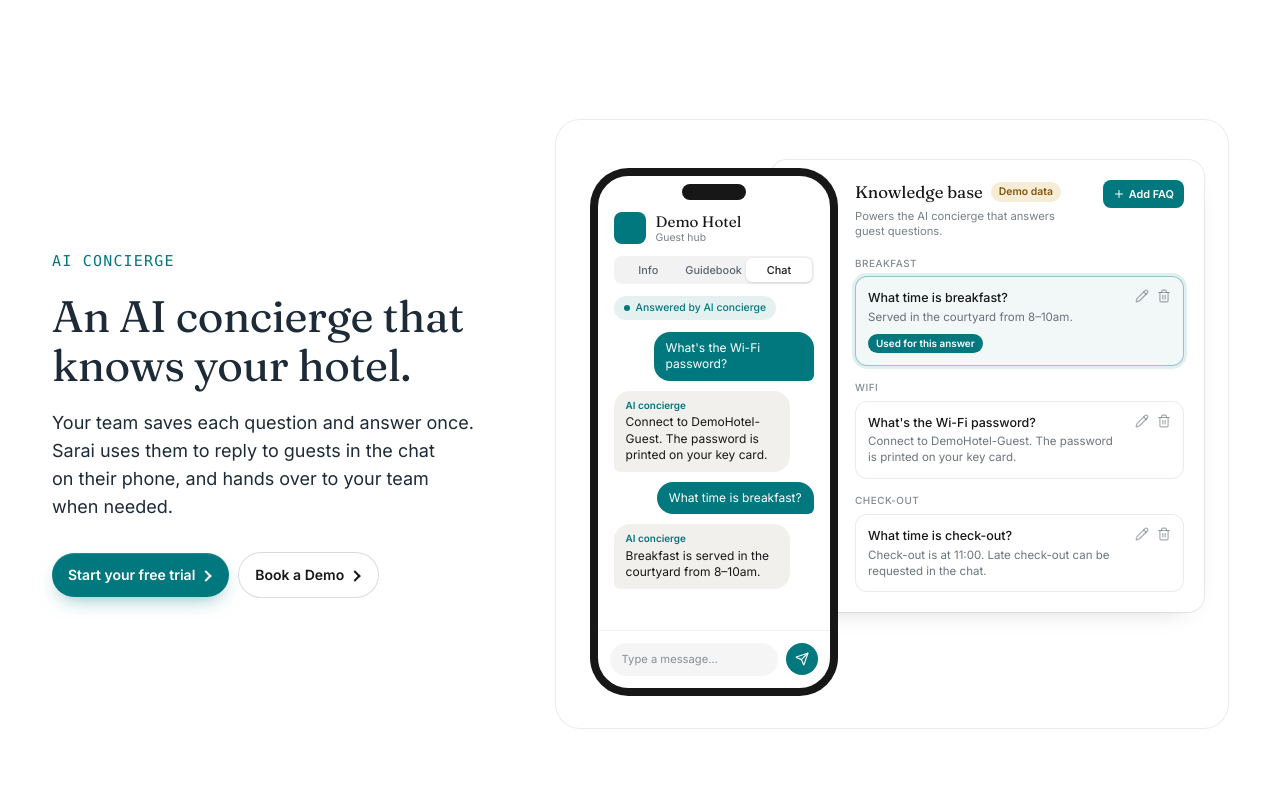
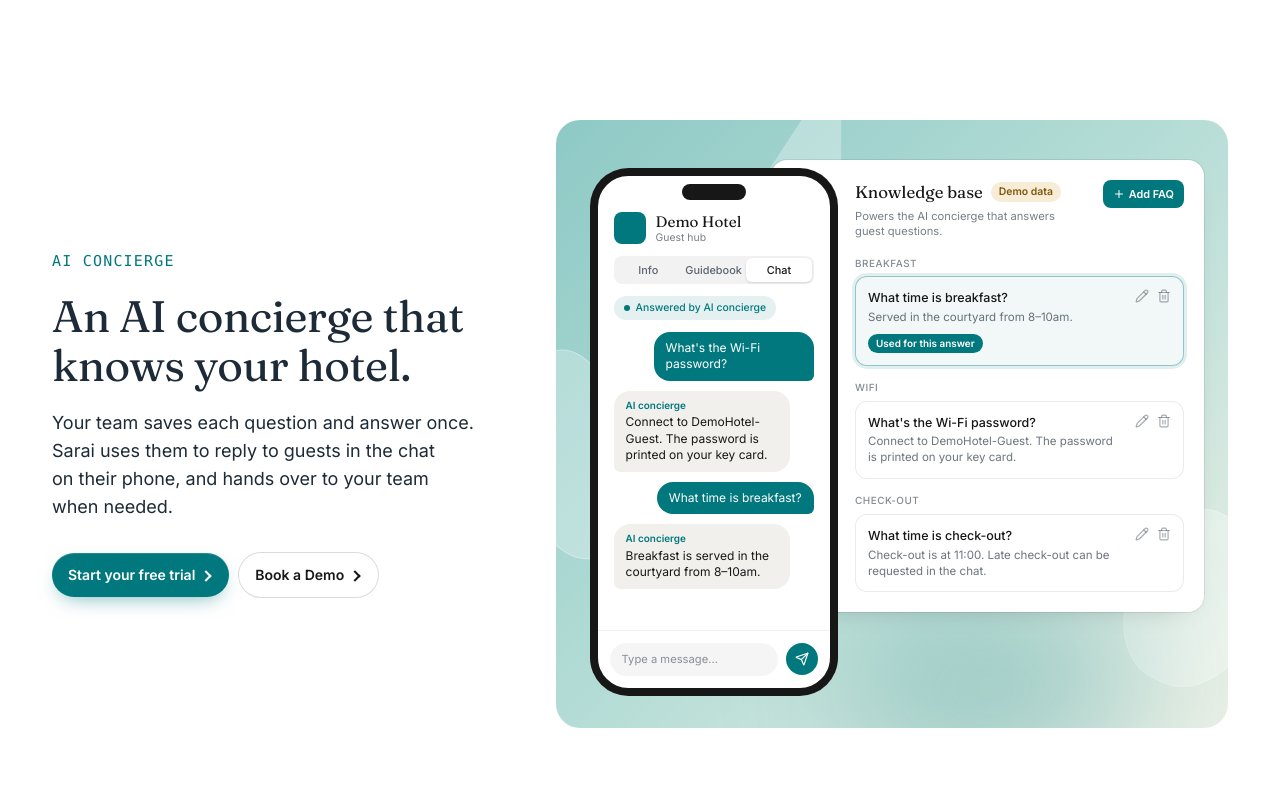
Before and after one commit to abdulrhhkahn/SaraiOS, a Next.js app: page / in a window 1280 px wide. Shown: the part 3400-4200 px from the top of the page. Built offline with nearby package versions, Linux system fonts and the light colour scheme; no server answers.

Commit message:
Add files via upload

```diff
--- a/components/home/ConciergeKnowledge.tsx
+++ b/components/home/ConciergeKnowledge.tsx
@@ -250,8 +250,13 @@ export function ConciergeKnowledge() {
             <div
               ref={ref}
               aria-hidden
-              className="relative isolate flex flex-col gap-8 overflow-hidden rounded-3xl bg-white px-4 py-8 ring-1 ring-black/[0.08] md:block md:h-[38rem] md:p-0"
+              className="relative isolate flex flex-col gap-8 overflow-hidden rounded-3xl bg-[linear-gradient(135deg,#8ec9c5_0%,#b4dcd6_48%,#eaf0e6_100%)] px-4 py-8 md:block md:h-[38rem] md:p-0"
             >
+              {/* soft glass shapes and glow, same style as the Platform and Solutions visuals */}
+              <div className="absolute -top-16 left-[30%] -z-10 h-56 w-28 rotate-[14deg] bg-white/30 [clip-path:polygon(50%_0,100%_100%,0_72%)]" />
+              <div className="absolute top-[38%] -left-10 -z-10 h-52 w-28 -rotate-[16deg] rounded-[60%_40%_55%_45%] bg-white/25 ring-1 ring-white/50" />
+              <div className="absolute -right-8 bottom-10 -z-10 h-44 w-32 rotate-[26deg] rounded-[40%_60%_50%_50%] bg-white/30 ring-1 ring-white/50" />
+              <div className="absolute right-[14%] -bottom-12 -z-10 h-44 w-72 rounded-full bg-cta/25 blur-3xl" />
               <div className="order-2 md:absolute md:inset-y-0 md:right-0 md:w-[68%] md:pt-10 md:pr-6">
                 <KnowledgeCard stage={stage} />
               </div>
```
